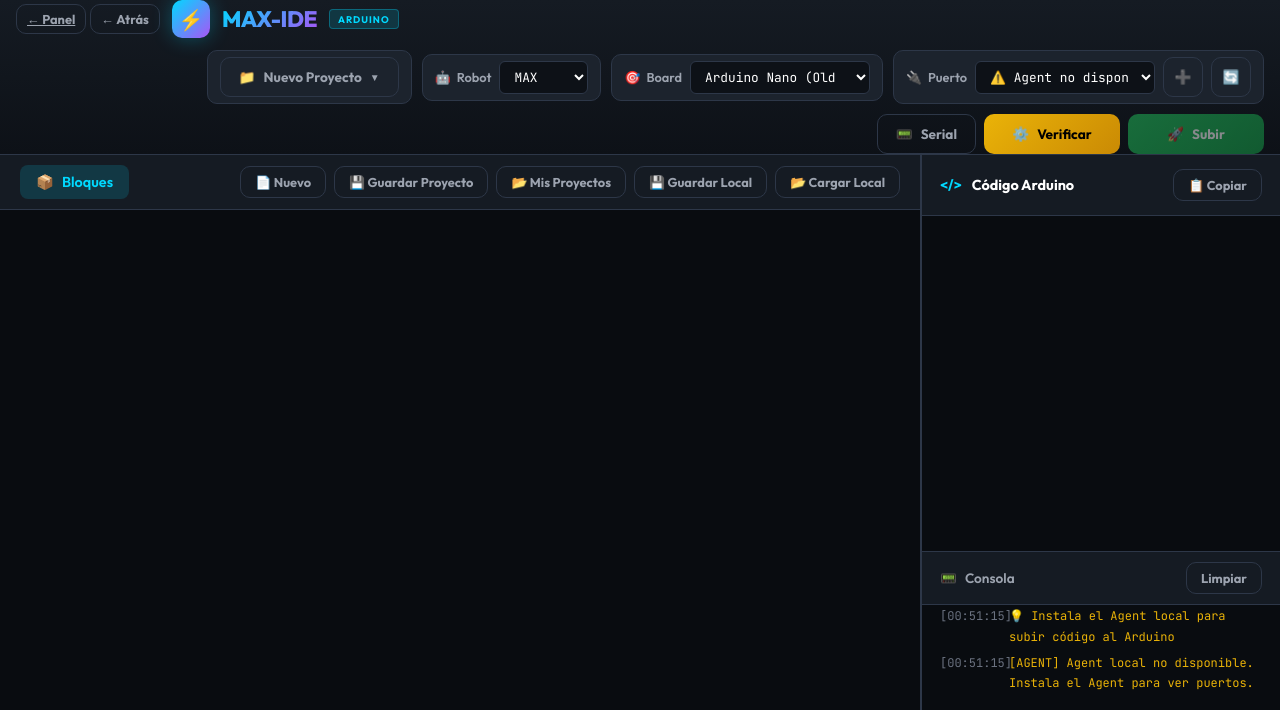
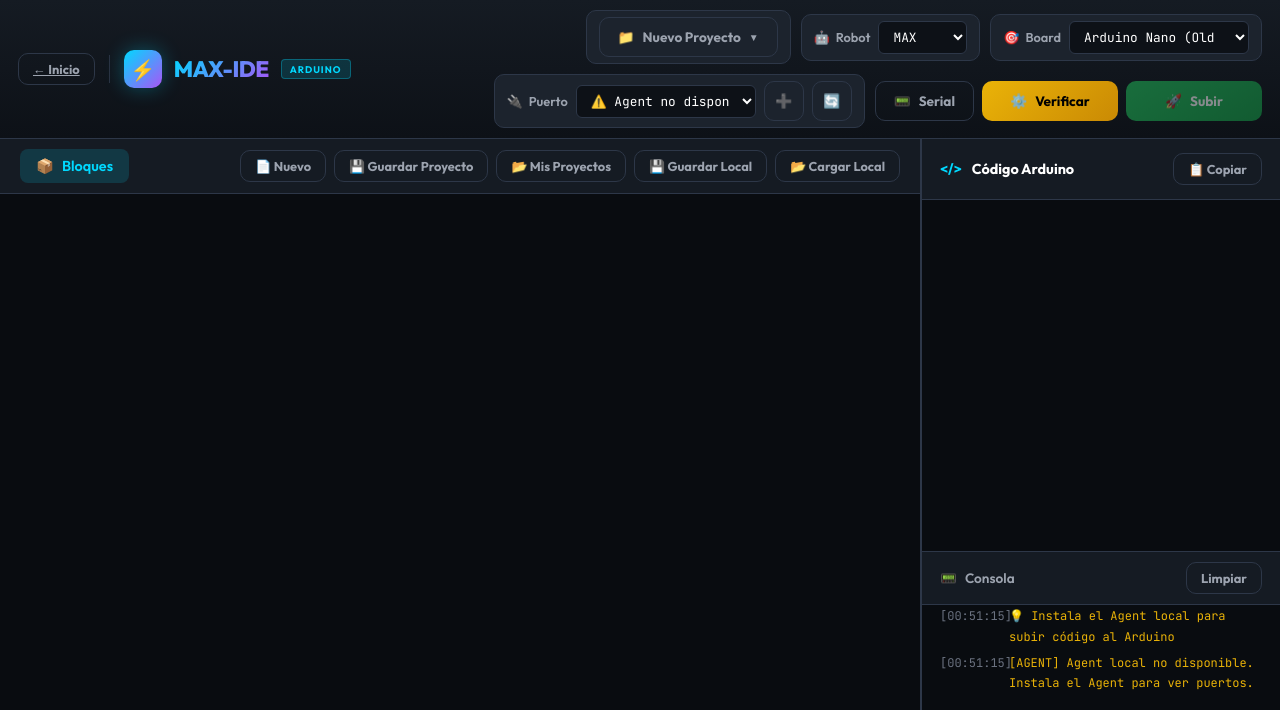
Before and after one commit to Luvigo/Max, a Django app: page /i/1/ in a window 1280 px wide. Shown: the top 710 px of the page. Run offline with Django 5.2, Linux system fonts and the light colour scheme; a user stored in the database is signed in; data that the repository does not hold is empty; some libraries are stand-ins or nearby versions.

Commit message:
fix(editor): header IDE en grid, un solo enlace (sin Panel+Atrás duplicado)
- Columna marca | fracción para controles (no amontonan bajo el logo en desktop)
- Separador visual entre enlace e icono MAX-IDE
- Textos: Inicio / Actividades / Panel según contexto; eliminado history.back()

Made-with: Cursor

```diff
--- a/editor/static/editor/css/style.css
+++ b/editor/static/editor/css/style.css
@@ -72,13 +72,38 @@ body {
     min-height: var(--header-height);
     background: linear-gradient(180deg, var(--bg-secondary) 0%, var(--bg-primary) 100%);
     border-bottom: 1px solid var(--border-color);
-    display: flex;
-    align-items: center;
-    justify-content: space-between;
-    padding: 0 16px;
-    gap: 12px;
+    display: grid;
+    grid-template-columns: auto minmax(0, 1fr);
+    align-items: center;
+    column-gap: 20px;
+    row-gap: 10px;
+    padding: 10px 18px;
     flex-shrink: 0;
-    flex-wrap: wrap;
+}
+
+.header-brand {
+    display: flex;
+    align-items: center;
+    gap: 14px;
+    min-width: 0;
+    flex-shrink: 0;
+}
+
+.header-brand-sep {
+    width: 1px;
+    height: 28px;
+    background: var(--border-color);
+    flex-shrink: 0;
+    opacity: 0.9;
+}
+
+.header-salir {
+    flex-shrink: 0;
+    white-space: nowrap;
+    font-weight: 600;
+    font-size: 0.82rem;
+    padding: 8px 14px;
+    border-radius: 8px;
 }
 
 .logo {
@@ -107,26 +132,6 @@ body {
     -webkit-background-clip: text;
     -webkit-text-fill-color: transparent;
     letter-spacing: -0.5px;
-}
-
-.ide-nav-links {
-    display: flex;
-    align-items: center;
-    gap: 4px;
-    flex-wrap: wrap;
-}
-
-.ide-nav-links .btn-sm.ide-nav-btn {
-    padding: 6px 10px;
-    font-size: 0.8rem;
-}
-
-.header-left {
-    display: flex;
-    align-items: center;
-    gap: 12px;
-    flex-shrink: 1;
-    min-width: 0;
 }
 
 .logo-badge {
@@ -145,11 +150,12 @@ body {
     align-items: center;
     align-content: center;
     gap: 10px;
-    flex: 1 1 auto;
     justify-content: flex-end;
+    justify-self: end;
     min-width: 0;
     flex-wrap: wrap;
-    flex-shrink: 1;
+    width: 100%;
+    max-width: 100%;
 }
 
 .control-group {
@@ -360,8 +366,18 @@ body {
 
 @media (max-width: 768px) {
     .header {
+        grid-template-columns: 1fr;
+        justify-items: stretch;
         padding: 8px 10px;
-        gap: 8px;
+        row-gap: 12px;
+    }
+    .header-brand {
+        width: 100%;
+        justify-content: flex-start;
+    }
+    .header-controls {
+        justify-self: stretch;
+        justify-content: flex-start;
     }
     .logo-icon {
         width: 32px;
--- a/editor/templates/editor/index.html
+++ b/editor/templates/editor/index.html
@@ -15,7 +15,7 @@
     <script src="https://unpkg.com/blockly@9.3.3/blockly.min.js"></script>
 
     <!-- Estilos -->
-    <link rel="stylesheet" href="{% static 'editor/css/style.css' %}?v=2026032842">
+    <link rel="stylesheet" href="{% static 'editor/css/style.css' %}?v=2026032843">
 
     <!-- Estilos de Proyectos -->
     <style>
@@ -235,21 +235,15 @@
 
         <!-- Header -->
         <header class="header">
-            <div class="header-left">
-                <nav class="ide-nav-links" aria-label="Salir del IDE">
-                    {% if activity_mode %}
-                    <a href="{% url 'editor:student_group_activities' institution_slug=institution.slug %}" class="btn btn-ghost btn-sm ide-nav-btn" title="Volver a la lista de actividades">← Actividades</a>
-                    {% elif tutor_submission_mode %}
-                    <a href="{% url 'tutor_dashboard' slug=institution.slug %}" class="btn btn-ghost btn-sm ide-nav-btn" title="Ir al panel del tutor">← Panel</a>
-                    {% else %}
-                    <a href="{% url 'dashboard' %}" class="btn btn-ghost btn-sm ide-nav-btn" title="Ir al panel principal">← Panel</a>
-                    {% endif %}
-                    <button type="button"
-                        class="btn btn-ghost btn-sm ide-nav-btn"
-                        id="btnIdeHistoryBack"
-                        title="Volver a la página anterior del navegador"
-                        data-fallback-url="{% if activity_mode %}{% url 'editor:student_group_activities' institution_slug=institution.slug %}{% elif tutor_submission_mode %}{% url 'tutor_dashboard' slug=institution.slug %}{% else %}{% url 'dashboard' %}{% endif %}">← Atrás</button>
-                </nav>
+            <div class="header-brand">
+                {% if activity_mode %}
+                <a href="{% url 'editor:student_group_activities' institution_slug=institution.slug %}" class="header-salir btn btn-ghost btn-sm" title="Volver a la lista de actividades">← Actividades</a>
+                {% elif tutor_submission_mode %}
+                <a href="{% url 'tutor_dashboard' slug=institution.slug %}" class="header-salir btn btn-ghost btn-sm" title="Ir al panel del tutor">← Panel</a>
+                {% else %}
+                <a href="{% url 'dashboard' %}" class="header-salir btn btn-ghost btn-sm" title="Volver al inicio / panel principal">← Inicio</a>
+                {% endif %}
+                <span class="header-brand-sep" role="presentation" aria-hidden="true"></span>
                 <div class="logo">
                 <div class="logo-icon">⚡</div>
                 <div class="logo-text">MAX-IDE</div>
@@ -874,20 +868,6 @@ void loop() {
     <script src="{% static 'editor/js/calvin_blocks.js' %}?v=2026032841"></script>
     <script src="{% static 'editor/js/calvin_generator.js' %}?v=2026032821"></script>
     <script src="{% static 'editor/js/app.js' %}?v=2026032840"></script>
-    <script>
-    (function() {
-        var btn = document.getElementById('btnIdeHistoryBack');
-        if (!btn) return;
-        btn.addEventListener('click', function() {
-            var fb = btn.getAttribute('data-fallback-url') || '';
-            if (window.history.length > 1) {
-                window.history.back();
-            } else if (fb) {
-                window.location.href = fb;
-            }
-        });
-    })();
-    </script>
 
     <!-- Sistema de Mis Proyectos -->
     <script>
```
Also changed, not shown: editor/templates/editor/ide/student/activity_ide.html (+4 -24 lines), editor/templates/editor/ide/tutor/activity_sandbox.html (+4 -24 lines).
